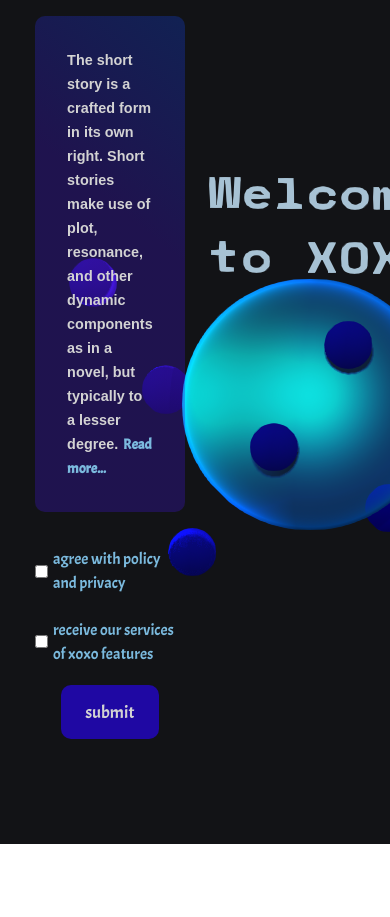
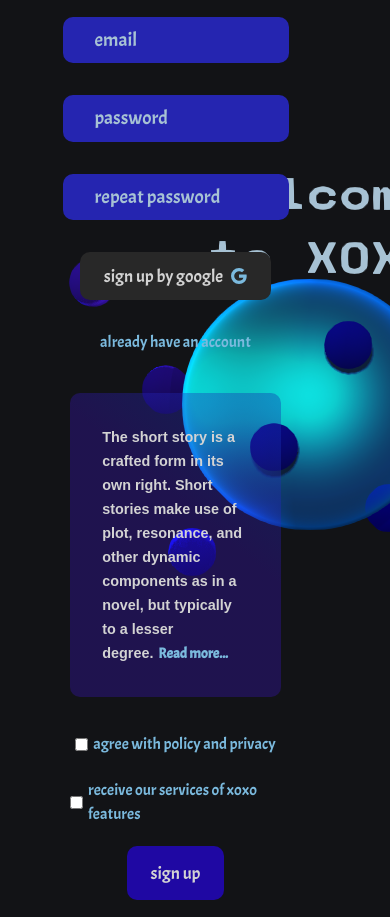
Before and after one commit to alirezakhnn/XOXO, a React (Vite) app: page /sign-up in a window 390 px wide. Before the commit the page ends 844 px from the top, so only its background shows below. Built offline with nearby package versions, Linux system fonts and the light colour scheme.

Commit message:
sign up page is done and being responsive

```diff
--- a/src/components/Signin.jsx
+++ b/src/components/Signin.jsx
@@ -18,28 +18,37 @@ const Signin = () => (
                 <img id="signin-user" src={profile_nina} alt="user-profile" />
                 <h1 id={Users[2].id}>{Users[2].username}</h1>
             </Link>
-            <form action="<?= PHP_SELF>">
-                <Input id="email" type="email" placeholder="email" />
-                <Input id="password" type="password" placeholder="password" />
-                <Sign_btn />
-                <Signin_google />
-                <Link to="/sign-up" id="createAccount">{Texts[0].signin.signupLink}</Link>
-            </form>
+            <Form google={Texts[0].sign_google.signin} />
+            <Sign_btn value="sign in" />
+            <Switcher_sign_in_up to="/sign-up" context="create an Account" />
         </div>
     </section>
 );
 
-export const Sign_btn = () => (
-    <Link to="/"><Input id="submit-signin" type="submit" value="submit" /></Link>
+export const Sign_btn = ({ value }) => (
+    <Link to="/"><Input id="submit-signin" type="submit" value={value} /></Link>
 );
 
-export const Signin_google = () => (
+export const Signin_google = ({ text }) => (
     <button type="button" id="signin-google">
-        sign in by google
-        <svg xmlns="http://www.w3.org/2000/svg" width="16" height="16" fill="currentColor" class="bi bi-google" viewBox="0 0 16 16">
+        {text}
+        <svg xmlns="http://www.w3.org/2000/svg" width="16" height="16" fill="currentColor" className="bi bi-google" viewBox="0 0 16 16">
             <path d="M15.545 6.558a9.42 9.42 0 0 1 .139 1.626c0 2.434-.87 4.492-2.384 5.885h.002C11.978 15.292 10.158 16 8 16A8 8 0 1 1 8 0a7.689 7.689 0 0 1 5.352 2.082l-2.284 2.284A4.347 4.347 0 0 0 8 3.166c-2.087 0-3.86 1.408-4.492 3.304a4.792 4.792 0 0 0 0 3.063h.003c.635 1.893 2.405 3.301 4.492 3.301 1.078 0 2.004-.276 2.722-.764h-.003a3.702 3.702 0 0 0 1.599-2.431H8v-3.08h7.545z" />
         </svg>
     </button>
 );
 
+export const Switcher_sign_in_up = ({ context, to, className }) => (
+    <Link id="createAccount" className={className} to={to}>{context}</Link>
+);
+
+export const Form = ({ google, repeat }) => (
+    <form id="form" action="<?= PHP_SELF>">
+        <Input id="email" type="email" placeholder="email" />
+        <Input id="password" type="password" placeholder="password" />
+        {repeat}
+        <Signin_google text={google} />
+    </form>
+);
+
 export default Signin
--- a/src/components/Signup.jsx
+++ b/src/components/Signup.jsx
@@ -1,7 +1,7 @@
 import { Fragment, useState } from 'react';
 import '../css/signup.css';
 import Input from './Input';
-import { Sign_btn } from './Signin';
+import { Sign_btn, Form, Switcher_sign_in_up } from './Signin';
 import Texts from '../texts';
 
 const Signup = () => (
@@ -9,6 +9,10 @@ const Signup = () => (
         <div className="left-content-signup">
             <Privacy />
             <CheckBox />
+        </div>
+        <div className="right-content-signup">
+            <Wave_1 />
+            <Switcher_sign_in_up className="switcher" to="/sign-in" context="already have an account" />
         </div>
     </section>
 );
@@ -47,14 +51,20 @@ export const CheckBox = () => (
     <Fragment>
         <div id="checkbox">
             <Input id="agree-signup" type="checkbox" />
-            <span className="span-origin">agree with policy and privacy</span>
+            <span className="span-origin">{Texts[0].privacy.chechbox_1}</span>
         </div>
         <div id="checkbox">
             <Input id="agree-signup" type="checkbox" />
-            <span className="span-origin">receive our services of xoxo features</span>
+            <span className="span-origin">{Texts[0].privacy.checkbox_2}</span>
         </div>
-        <Sign_btn />
+        <Sign_btn value="sign up" />
     </Fragment>
 );
 
+export const Wave_1 = () => (
+    <div id="wave1">
+        <Form google={Texts[0].sign_google.signup} repeat={<Input id="password" type="password" placeholder="repeat password" />} />
+    </div>
+);
+
 export default Signup
--- a/src/css/signup.css
+++ b/src/css/signup.css
@@ -1,6 +1,7 @@
 #SignUp {
     width: 100%;
     height: 40rem;
+    place-items: center;
     display: grid;
     grid-template-columns: repeat(2, 1fr);
 }
@@ -46,3 +47,32 @@
     cursor: pointer;
     margin-left: .3rem;
 }
+
+.right-content-signup {
+    display: grid;
+    place-items: center;
+}
+
+#form {
+    display: grid;
+    place-items: center;
+    row-gap: 2rem;
+    justify-self: center;
+    align-self: center;
+}
+
+.switcher {
+    margin-top: 2rem;
+}
+
+@media screen and (max-width:950px) {
+    #SignUp {
+        display: flex;
+        flex-direction: column-reverse;
+        justify-content: center;
+        align-items: center;
+        gap: 3vh;
+        margin: 2vh 0;
+        height: 100%;
+    }
+}
--- a/src/texts.js
+++ b/src/texts.js
@@ -49,9 +49,15 @@ const Texts = [
         signin: {
             signupLink:'Create an Account'
         },
+        sign_google : {
+            signin:'sign in by google',
+            signup:'sign up by google'
+        },
         privacy: {
             context_first:'The short story is a crafted form in its own right. Short stories make use of plot, resonance, and other dynamic components as in a novel, but typically to a lesser degree.',
-            context_second:' The short story is a crafted form in its own right. Short stories make use of plot, resonance, and other dynamic components as in a novel, but typically to a lesser degree. While the short story is largely distinct from the novel or novella/short novel, authors generally draw from a common pool of literary techniques.[citation needed] The short story is sometimes referred to as a genre.[1]Determining what exactly defines a short story has been recurrently problematic.[2] A classic definition of a short story is that one should be able to read it in one sitting, a point most notably made in Edgar Allan Poes essay "The Philosophy of Composition" (1846).[3] H.G. Wells described the purpose of the short story as "The jolly art, of making something very bright and moving; it may be horrible or pathetic or funny or profoundly illuminating, having only this essential, that it should take from fifteen to fifty minutes to read aloud.”'
+            context_second:' The short story is a crafted form in its own right. Short stories make use of plot, resonance, and other dynamic components as in a novel, but typically to a lesser degree. While the short story is largely distinct from the novel or novella/short novel, authors generally draw from a common pool of literary techniques.[citation needed] The short story is sometimes referred to as a genre.[1]Determining what exactly defines a short story has been recurrently problematic.[2] A classic definition of a short story is that one should be able to read it in one sitting, a point most notably made in Edgar Allan Poes essay "The Philosophy of Composition" (1846).[3] H.G. Wells described the purpose of the short story as "The jolly art, of making something very bright and moving; it may be horrible or pathetic or funny or profoundly illuminating, having only this essential, that it should take from fifteen to fifty minutes to read aloud.”',
+            chechbox_1:'agree with policy and privacy',
+            checkbox_2:'receive our services of xoxo features'
         }
     }
 ];
```
